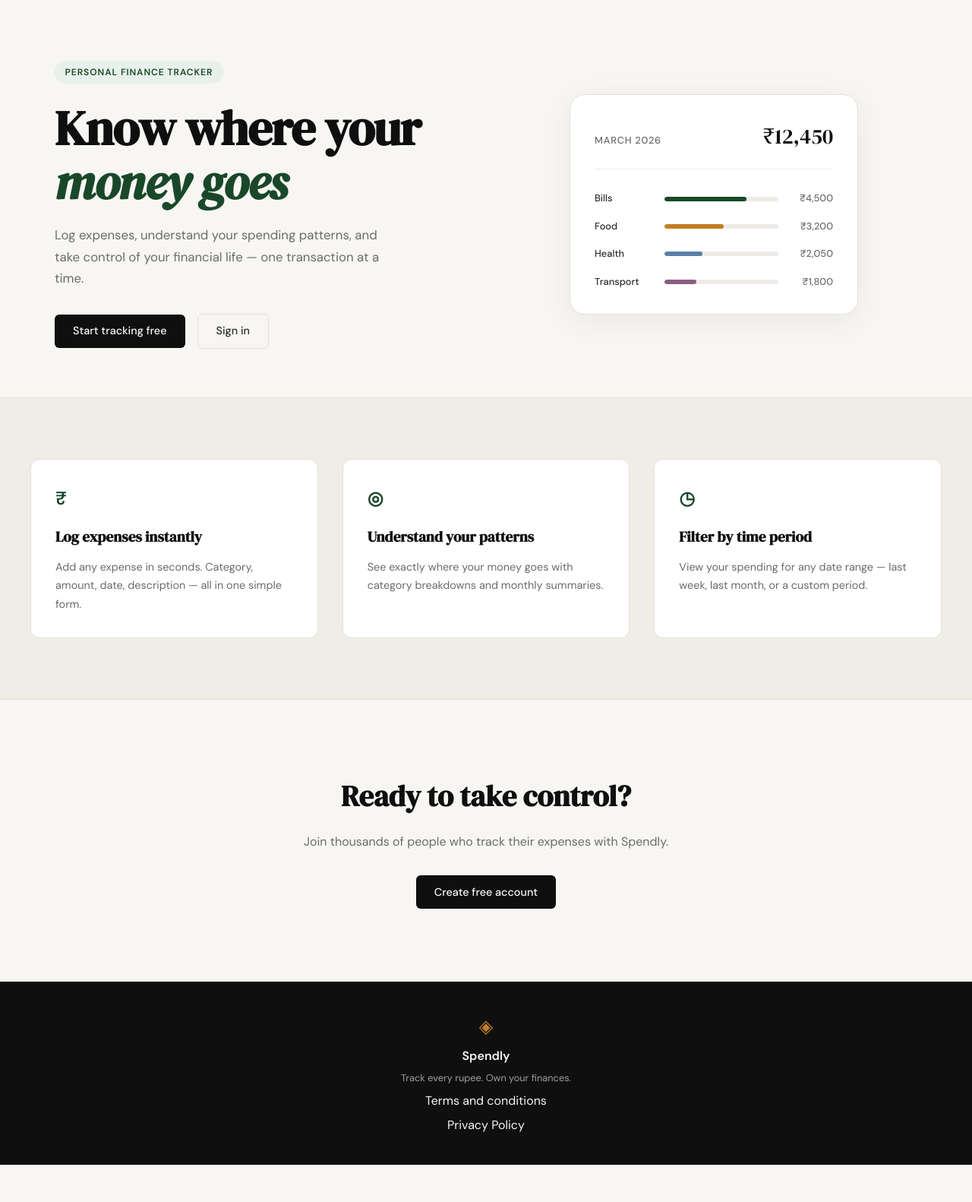
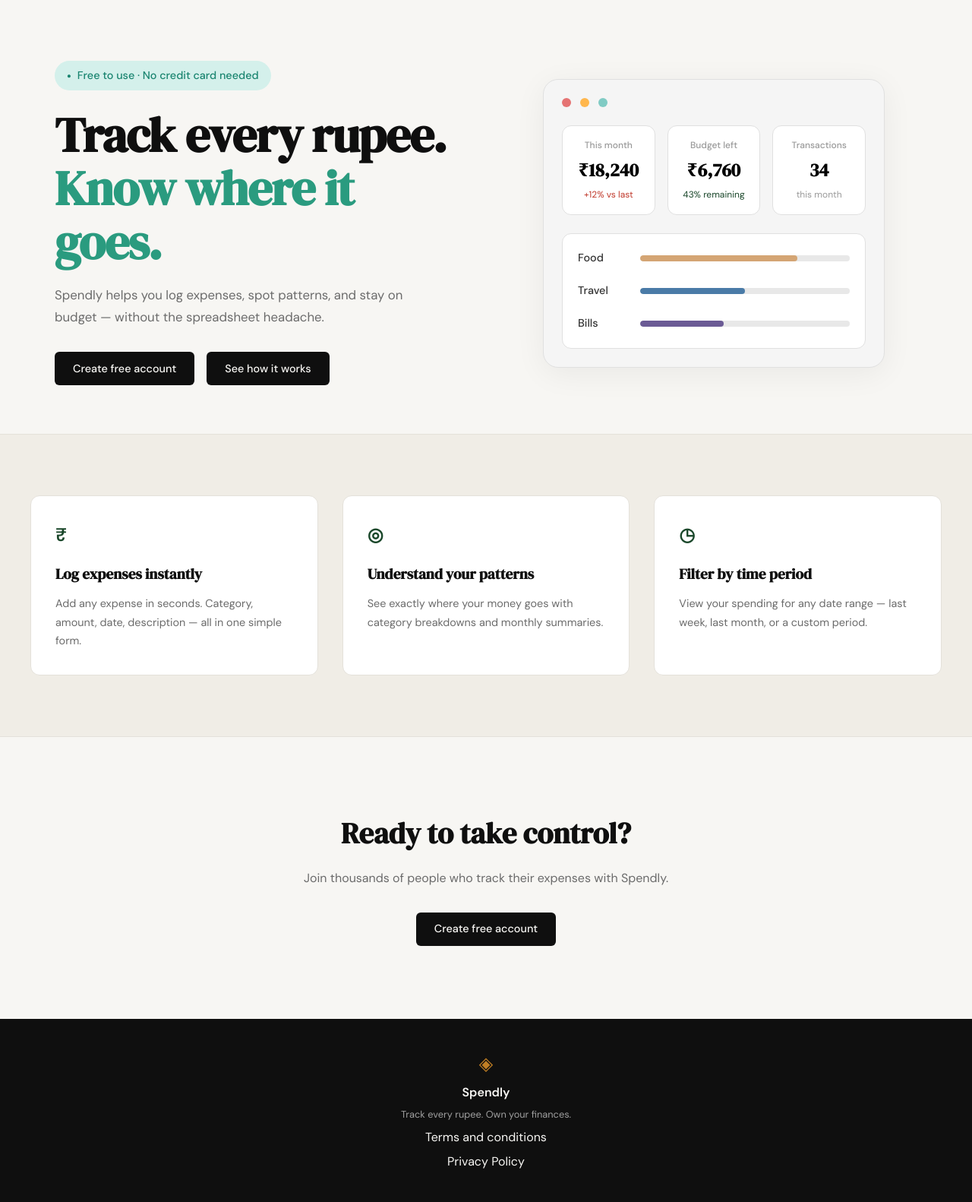
Before and after one commit to abhinavsurs/spendly, a Flask app: page / in a window 1280 px wide. Shown: the part 61-1643 px from the top of the page at 76% size. Before the commit the page ends 1594 px from the top, so only its background shows below. Run offline with Flask 3, Linux system fonts and the light colour scheme.

Commit message:
landing: redesign hero section to match mockup

```diff
--- a/static/css/style.css
+++ b/static/css/style.css
@@ -134,16 +134,21 @@ a { color: inherit; text-decoration: none; }
 }
 
 .hero-badge {
-    display: inline-block;
-    background: var(--accent-light);
-    color: var(--accent);
-    font-size: 0.75rem;
-    font-weight: 600;
-    letter-spacing: 0.08em;
-    text-transform: uppercase;
-    padding: 0.35rem 0.85rem;
+    display: inline-flex;
+    align-items: center;
+    gap: 0.5rem;
+    background: #d4f0eb;
+    color: #1a8570;
+    font-size: 0.9rem;
+    font-weight: 500;
+    padding: 0.5rem 1rem;
     border-radius: 999px;
     margin-bottom: 1.5rem;
+}
+
+.badge-dot {
+    font-size: 0.6rem;
+    color: #1a8570;
 }
 
 .hero-title {
@@ -156,8 +161,8 @@ a { color: inherit; text-decoration: none; }
 }
 
 .hero-title em {
-    font-style: italic;
-    color: var(--accent);
+    font-style: normal;
+    color: #2a9b7f;
 }
 
 .hero-subtitle {
@@ -175,7 +180,7 @@ a { color: inherit; text-decoration: none; }
 }
 
 /* ------------------------------------------------------------------ */
-/* Mock card (hero visual)                                             */
+/* Dashboard preview (hero visual)                                     */
 /* ------------------------------------------------------------------ */
 
 .hero-visual {
@@ -183,77 +188,101 @@ a { color: inherit; text-decoration: none; }
     justify-content: center;
 }
 
-.mock-card {
-    background: var(--paper-card);
-    border: 1px solid var(--border);
-    border-radius: var(--radius-lg);
-    padding: 2rem;
+.dashboard-preview {
+    background: #f5f5f5;
+    border: 1px solid #e0e0e0;
+    border-radius: 20px;
+    padding: 1.5rem;
     width: 100%;
-    max-width: 380px;
+    max-width: 450px;
     box-shadow: 0 8px 40px rgba(0,0,0,0.06);
 }
 
-.mock-card-header {
+.dashboard-dots {
     display: flex;
-    justify-content: space-between;
-    align-items: baseline;
-    margin-bottom: 1.75rem;
-    padding-bottom: 1.25rem;
-    border-bottom: 1px solid var(--border-soft);
+    gap: 0.75rem;
+    margin-bottom: 1.5rem;
 }
 
-.mock-label {
-    font-size: 0.8rem;
-    font-weight: 500;
-    color: var(--ink-muted);
-    text-transform: uppercase;
-    letter-spacing: 0.06em;
+.dot {
+    width: 12px;
+    height: 12px;
+    border-radius: 50%;
 }
 
-.mock-total {
-    font-family: var(--font-display);
-    font-size: 1.75rem;
-    color: var(--ink);
+.dot.red { background: #e57373; }
+.dot.orange { background: #ffb74d; }
+.dot.teal { background: #80cbc4; }
+
+.dashboard-stats {
+    display: grid;
+    grid-template-columns: repeat(3, 1fr);
+    gap: 1rem;
+    margin-bottom: 1.5rem;
 }
 
-.mock-bars { display: flex; flex-direction: column; gap: 1rem; }
+.stat-card {
+    background: white;
+    border: 1px solid #e0e0e0;
+    border-radius: 12px;
+    padding: 1rem;
+    text-align: center;
+}
 
-.mock-bar-row {
-    display: grid;
-    grid-template-columns: 80px 1fr 60px;
+.stat-label {
+    font-size: 0.75rem;
+    color: #999;
+    font-weight: 500;
+    margin-bottom: 0.25rem;
+}
+
+.stat-value {
+    font-size: 1.5rem;
+    font-weight: 600;
+    color: #000;
+    margin-bottom: 0.25rem;
+    font-family: var(--font-display);
+}
+
+.stat-note {
+    font-size: 0.75rem;
+    color: #999;
+}
+
+.dashboard-categories {
+    background: white;
+    border: 1px solid #e0e0e0;
+    border-radius: 12px;
+    padding: 1.25rem;
+    display: flex;
+    flex-direction: column;
+    gap: 1.25rem;
+}
+
+.category-row {
+    display: flex;
     align-items: center;
     gap: 0.75rem;
 }
 
-.mock-cat {
-    font-size: 0.8rem;
+.category-name {
+    width: 70px;
+    font-size: 0.9rem;
     font-weight: 500;
-    color: var(--ink-soft);
+    color: #333;
 }
 
-.mock-bar-track {
-    height: 6px;
-    background: var(--border-soft);
+.category-bar {
+    flex: 1;
+    height: 8px;
+    background: #e8e8e8;
     border-radius: 999px;
     overflow: hidden;
 }
 
-.mock-bar {
+.category-fill {
     height: 100%;
-    background: var(--accent);
     border-radius: 999px;
-    transition: width 0.6s ease;
-}
-
-.mock-bar-2 { background: var(--accent-2); }
-.mock-bar-3 { background: #5b7fa6; }
-.mock-bar-4 { background: #8b5e83; }
-
-.mock-amt {
-    font-size: 0.8rem;
-    font-weight: 500;
-    color: var(--ink-muted);
-    text-align: right;
 }
 
 /* ------------------------------------------------------------------ */
--- a/templates/landing.html
+++ b/templates/landing.html
@@ -6,55 +6,62 @@
 
 <section class="hero">
     <div class="hero-inner">
-        <div class="hero-badge">Personal Finance Tracker</div>
+        <div class="hero-badge"><span class="badge-dot">●</span>Free to use · No credit card needed</div>
         <h1 class="hero-title">
-            Know where your<br>
-            <em>money goes</em>
+            Track every rupee.<br>
+            <em>Know where it goes.</em>
         </h1>
         <p class="hero-subtitle">
-            Log expenses, understand your spending patterns,
-            and take control of your financial life —
-            one transaction at a time.
+            Spendly helps you log expenses, spot patterns, and stay
+            on budget — without the spreadsheet headache.
         </p>
         <div class="hero-actions">
-            <a href="{{ url_for('register') }}" class="btn-primary">Start tracking free</a>
-            <a href="{{ url_for('login') }}" class="btn-ghost">Sign in</a>
+            <a href="{{ url_for('register') }}" class="btn-primary">Create free account</a>
+            <a href="#" class="btn-primary">See how it works</a>
         </div>
     </div>
     <div class="hero-visual">
-        <div class="mock-card">
-            <div class="mock-card-header">
-                <span class="mock-label">March 2026</span>
-                <span class="mock-total">₹12,450</span>
+        <div class="dashboard-preview">
+            <div class="dashboard-dots">
+                <span class="dot red"></span>
+                <span class="dot orange"></span>
+                <span class="dot teal"></span>
             </div>
-            <div class="mock-bars">
-                <div class="mock-bar-row">
-                    <span class="mock-cat">Bills</span>
-                    <div class="mock-bar-track">
-                        <div class="mock-bar" style="width: 72%"></div>
+            <div class="dashboard-stats">
+                <div class="stat-card">
+                    <p class="stat-label">This month</p>
+                    <p class="stat-value">₹18,240</p>
+                    <p class="stat-note" style="color: #c0392b;">+12% vs last</p>
+                </div>
+                <div class="stat-card">
+                    <p class="stat-label">Budget left</p>
+                    <p class="stat-value">₹6,760</p>
+                    <p class="stat-note" style="color: #1a472a;">43% remaining</p>
+                </div>
+                <div class="stat-card">
+                    <p class="stat-label">Transactions</p>
+                    <p class="stat-value">34</p>
+                    <p class="stat-note">this month</p>
+                </div>
+            </div>
+            <div class="dashboard-categories">
+                <div class="category-row">
+                    <span class="category-name">Food</span>
+                    <div class="category-bar">
+                        <div class="category-fill" style="width: 75%; background: #d4a574;"></div>
                     </div>
-                    <span class="mock-amt">₹4,500</span>
                 </div>
-                <div class="mock-bar-row">
-                    <span class="mock-cat">Food</span>
-                    <div class="mock-bar-track">
-                        <div class="mock-bar mock-bar-2" style="width: 52%"></div>
+                <div class="category-row">
+                    <span class="category-name">Travel</span>
+                    <div class="category-bar">
+                        <div class="category-fill" style="width: 50%; background: #4a7ba7;"></div>
                     </div>
-                    <span class="mock-amt">₹3,200</span>
                 </div>
-                <div class="mock-bar-row">
-                    <span class="mock-cat">Health</span>
-                    <div class="mock-bar-track">
-                        <div class="mock-bar mock-bar-3" style="width: 33%"></div>
+                <div class="category-row">
+                    <span class="category-name">Bills</span>
+                    <div class="category-bar">
+                        <div class="category-fill" style="width: 40%; background: #6b5b95;"></div>
                     </div>
-                    <span class="mock-amt">₹2,050</span>
-                </div>
-                <div class="mock-bar-row">
-                    <span class="mock-cat">Transport</span>
-                    <div class="mock-bar-track">
-                        <div class="mock-bar mock-bar-4" style="width: 28%"></div>
-                    </div>
-                    <span class="mock-amt">₹1,800</span>
                 </div>
             </div>
         </div>
```
